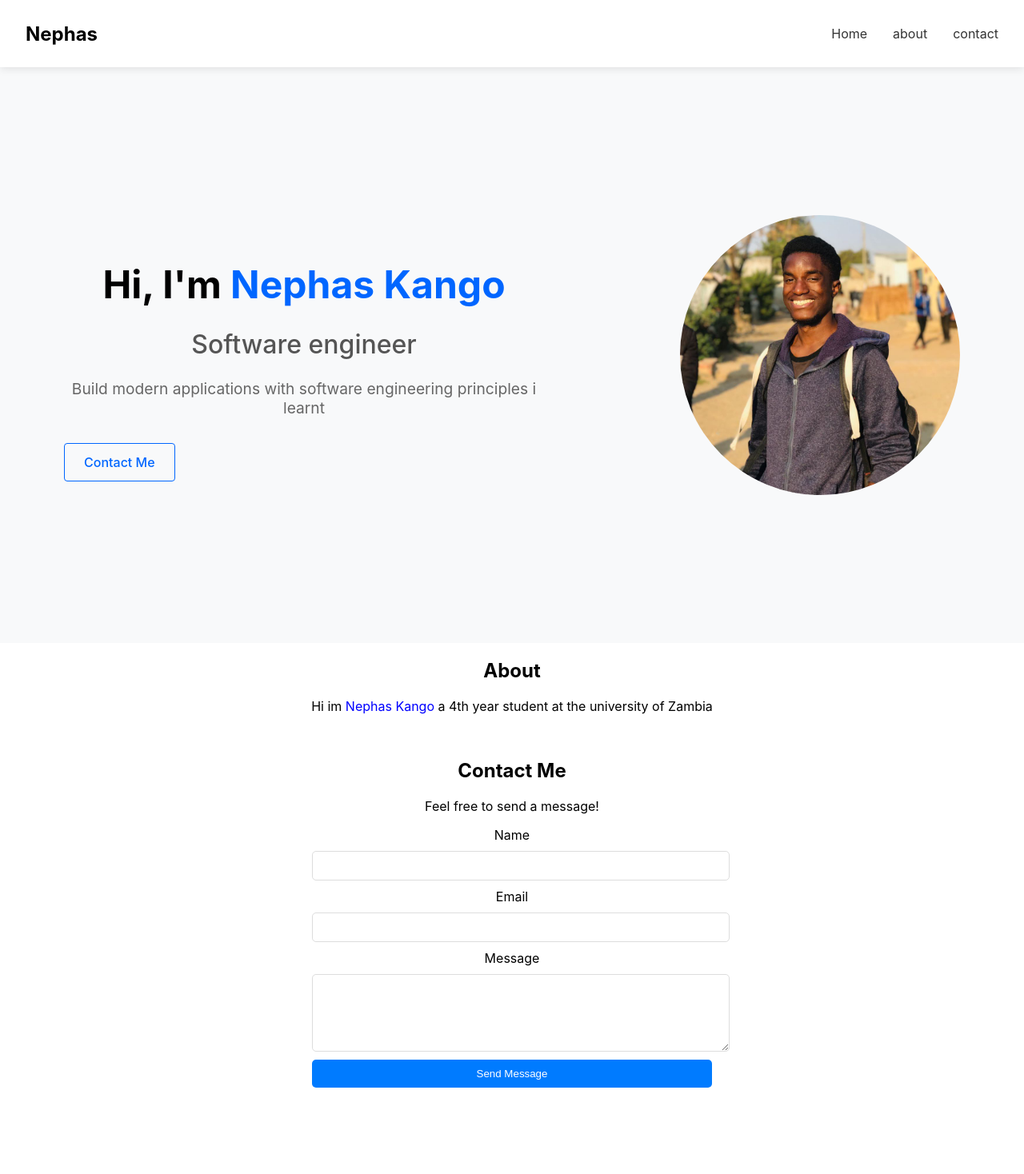
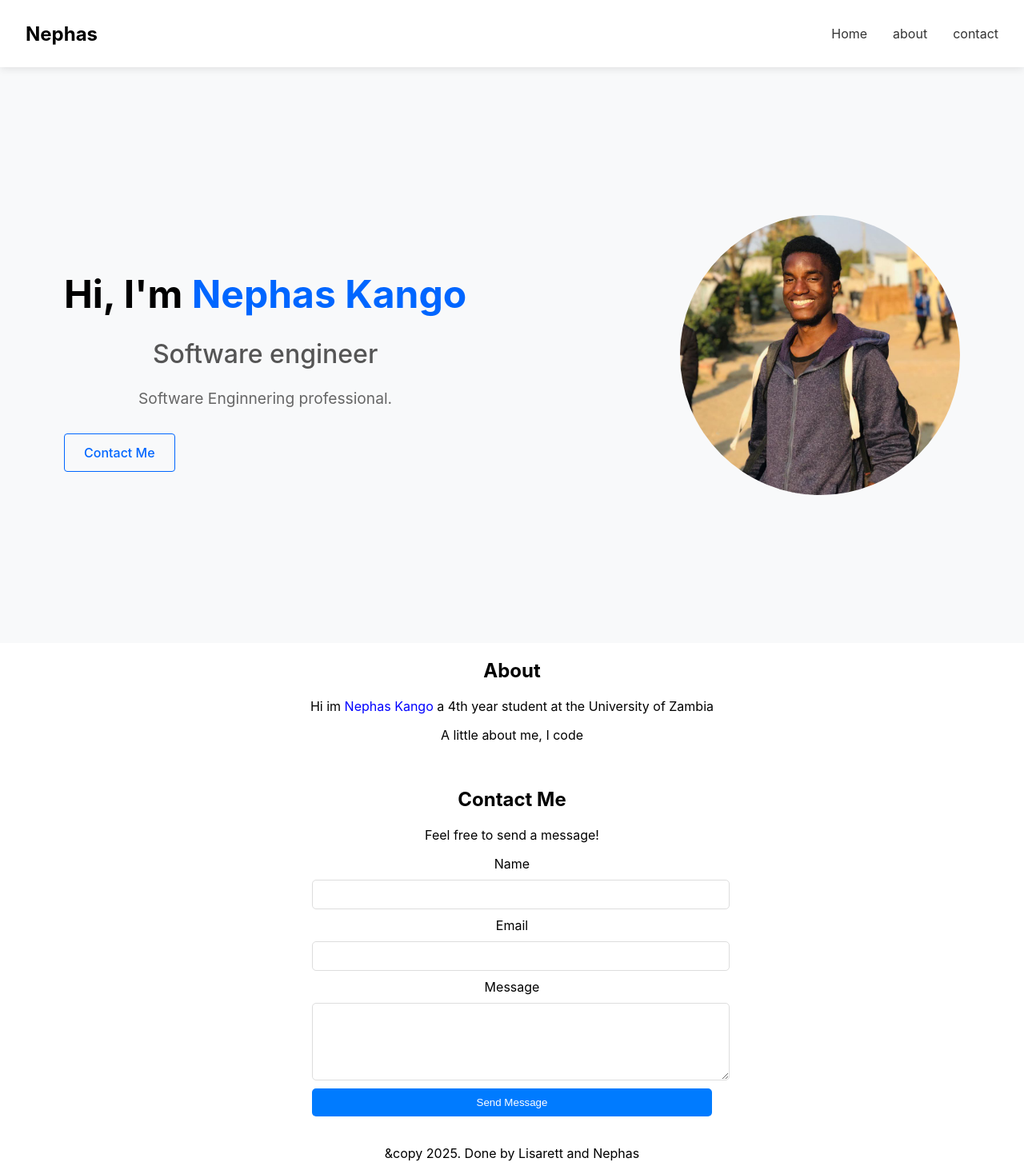
Before and after one commit to Nephas10/nephas.github.io, a React (Create React App) app: page / in a window 1280 px wide. Shown: the whole page at 80% size. Before the commit the page ends 1380 px from the top, so only its background shows below. Built offline with nearby package versions, Linux system fonts and the light colour scheme.

Commit message:
corrections

```diff
--- a/src/App.js
+++ b/src/App.js
@@ -4,6 +4,7 @@ import Header from './component/Header/Header';
 import Hero from './component/Hero/Hero';
 import Contact from './component/Contact/Contact';
 import About from './component/About/About';
+import Footer from './component/footer/Footer';
 
 function App() {
   return (
@@ -18,6 +19,7 @@ function App() {
     <section id="contact">
       <Contact />
     </section>
+    <Footer/>
    </div>
   );
 }
--- a/src/component/About/About.js
+++ b/src/component/About/About.js
@@ -5,7 +5,8 @@ function About(){
     return (
         <div>
             <h1 id="about">About</h1>
-            <p>Hi im <span>Nephas Kango </span> a 4th year student at the university of Zambia</p>
+            <p>Hi im <span>Nephas Kango </span> a 4th year student at the University of Zambia</p>
+            <p>A little about me, I code </p>
         </div>
     )
 }
--- a/src/component/Contact/Contact.js
+++ b/src/component/Contact/Contact.js
@@ -16,6 +16,7 @@ export default function Contact() {
     setFormData({ ...formData, [name]: value });
   };
 
+  //validates data entries if they are correct
   const validateForm = () => {
     if (!formData.name || !formData.email || !formData.message) {
       setformStatus("Please fill out all fields."); // Corrected to setformStatus
--- a/src/component/Hero/Hero.js
+++ b/src/component/Hero/Hero.js
@@ -8,7 +8,7 @@ function Hero(){
             <div className="hero-content">
                 <h1>Hi, I'm <span className="name">Nephas Kango</span></h1>
                 <h2>Software engineer</h2>
-                <p>Build modern applications with software engineering principles i learnt</p>
+                <p>Software Enginnering professional. </p>
                 <div className="hero-buttons">
                     <a href="#contact" className="btn secondary-btn">Contact Me</a>
                 </div>
--- /dev/null
+++ b/src/component/footer/Footer.js
@@ -0,0 +1,10 @@
+import React from "react";
+
+function Footer(){
+    return(
+        <>
+        <p>&copy 2025. Done by Lisarett and Nephas</p>
+        </>
+    )
+}
+export default Footer;
```
